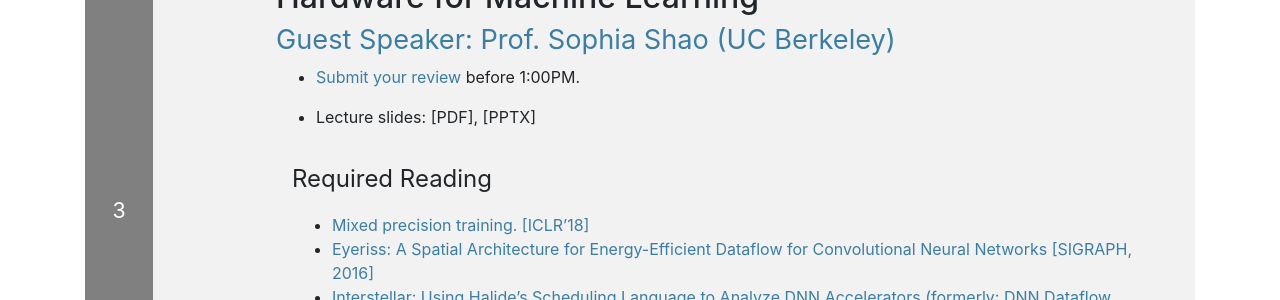
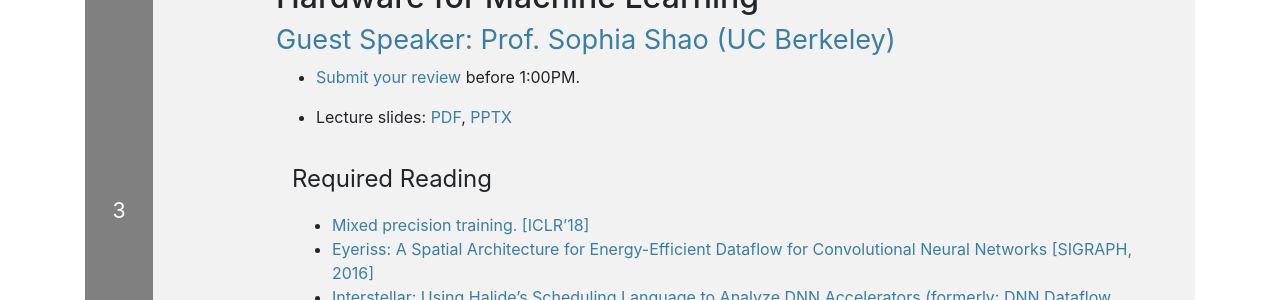
Before and after one commit to ucbrise/cs294-ai-sys-sp22, a Jekyll site: the page built from index.md, in a window 1280 px wide and 900 px high, scrolled down 1840 px. Shown: the part 153-453 px from the top of the window. Built offline with Jekyll 4.4.1, drawn with Linux system fonts in a browser that asks for light colours; nearby versions of some CDN libraries; our own code applies the rules of GitHub Pages for plain Markdown files; part of the change alters nothing that is shown.

Commit message:
added lec 03 material

```diff
--- a/index.md
+++ b/index.md
@@ -128,7 +128,7 @@ This lecture will be an overview of the class, requirements, and an introduction
 
 * [Submit your review](https://forms.gle/qopNSZp8EuKcDqkT9) before 1:00PM.
 
-* Lecture slides: [PDF], [PPTX]
+* Lecture slides: [PDF](assets/lectures/lec03/lec_03.pdf), [PPTX](assets/lectures/lec03/lec_03.pptx)
 
 <div class="reading">
 
@@ -163,6 +163,7 @@ This lecture will be an overview of the class, requirements, and an introduction
 * [DeepSpeed: Advancing MoE inference and training to power next-generation AI scale [Blog post]](https://www.microsoft.com/en-us/research/blog/deepspeed-advancing-moe-inference-and-training-to-power-next-generation-ai-scale/)
 * [Large Scale Distributed Deep Networks [NeurIPS’12]](https://papers.nips.cc/paper/2012/hash/6aca97005c68f1206823815f66102863-Abstract.html)
 * [Gpipe: Efficient training of giant neural networks using pipeline parallelism [NeurIPS’19]](https://proceedings.neurips.cc/paper/2019/file/093f65e080a295f8076b1c5722a46aa2-Paper.pdf)
+* [PipeDream: Fast and Efficient Pipeline Parallel DNN Training [SOSP'19]](https://arxiv.org/pdf/1806.03377.pdf)
 </div>
 </div>
 
```
Also changed, not shown: 2 other files.
